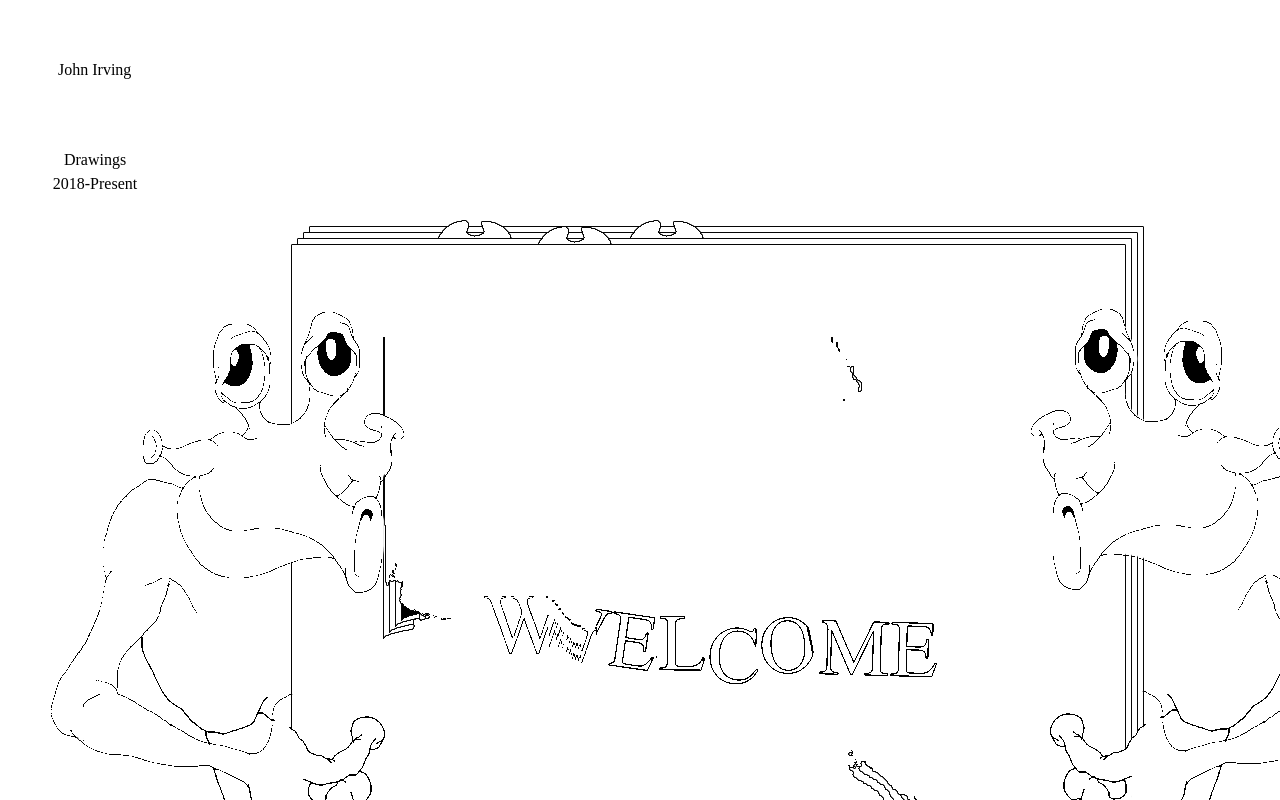
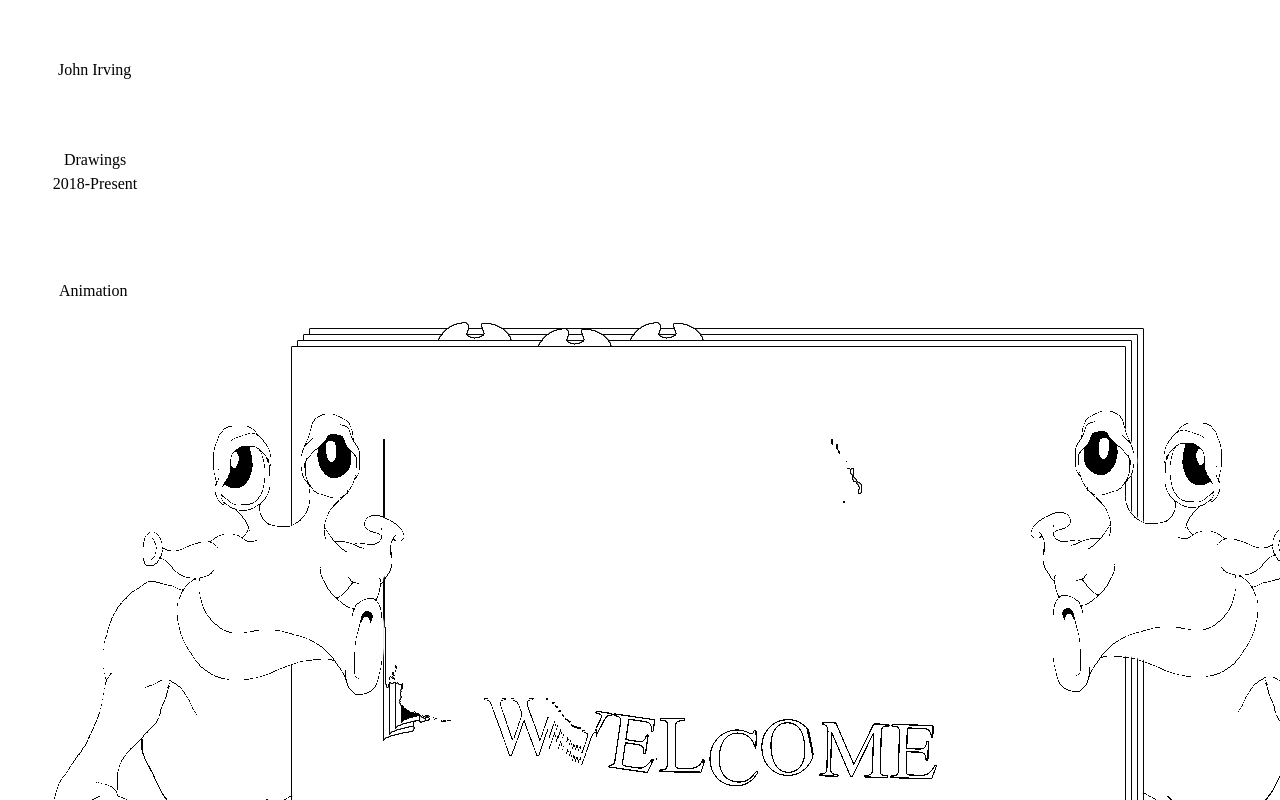
Before and after one commit to JohnIrv/JohnIrv.github.io, a plain HTML site: page index.html in a window 1280 px wide. Shown: the top 800 px of the page. Drawn offline with nearby package versions, Linux system fonts and the light colour scheme.

Commit message:
Update index.html

```diff
--- a/index.html
+++ b/index.html
@@ -59,12 +59,30 @@ img {
   background-size: 15px 1px, 15px 1px, 1px 15px, 1px 15px;
   padding: 28px 28px;
   animation: border-dance 4s infinite linear;
-  float: left;
 }
 .drawingDiv:hover { background: linear-gradient(90deg, black 50%, transparent 50%), linear-gradient(90deg, black 50%, transparent 50%), linear-gradient(0deg, black 50%, transparent 50%), linear-gradient(0deg, black 50%, transparent 50%);
   background-repeat: repeat-x, repeat-x, repeat-y, repeat-y;
   background-size: 15px 1px, 15px 1px, 1px 15px, 1px 15px;
   padding: 28px 28px;
+  animation: border-dance 4s infinite linear;
+  }
+  .animationDiv {
+position: -webkit-sticky;
+  position: sticky;
+  top: 240px; left:20px;
+  width: max-content;
+  text-align: center;
+  background: linear-gradient(90deg, white 50%, transparent 50%), linear-gradient(90deg, white 50%, transparent 50%), linear-gradient(0deg, white 50%, transparent 50%), linear-gradient(0deg, white 50%, transparent 50%);
+  background-repeat: repeat-x, repeat-x, repeat-y, repeat-y;
+  background-size: 15px 1px, 15px 1px, 1px 15px, 1px 15px;
+  padding: 39px 39px;
+  animation: border-dance 4s infinite linear;
+  float: left;
+}
+.animationDiv:hover { background: linear-gradient(90deg, black 50%, transparent 50%), linear-gradient(90deg, black 50%, transparent 50%), linear-gradient(0deg, black 50%, transparent 50%), linear-gradient(0deg, black 50%, transparent 50%);
+  background-repeat: repeat-x, repeat-x, repeat-y, repeat-y;
+  background-size: 15px 1px, 15px 1px, 1px 15px, 1px 15px;
+  padding: 39px 39px;
   animation: border-dance 4s infinite linear;
   float: left;
   }
@@ -87,6 +105,9 @@ img {
 <div class="drawingDiv">
 	<a href="http://john-irving.net/Drawings_2018_Present">Drawings 2018-Present</a>
 </div>
+<div class="animationDiv">
+	<a href="http://john-irving.net/Animation">Animation</a>
+</div>
 <img src="Drawings/welcomeSign.png" alt="Welcome">
 </body>
 </html>
```
